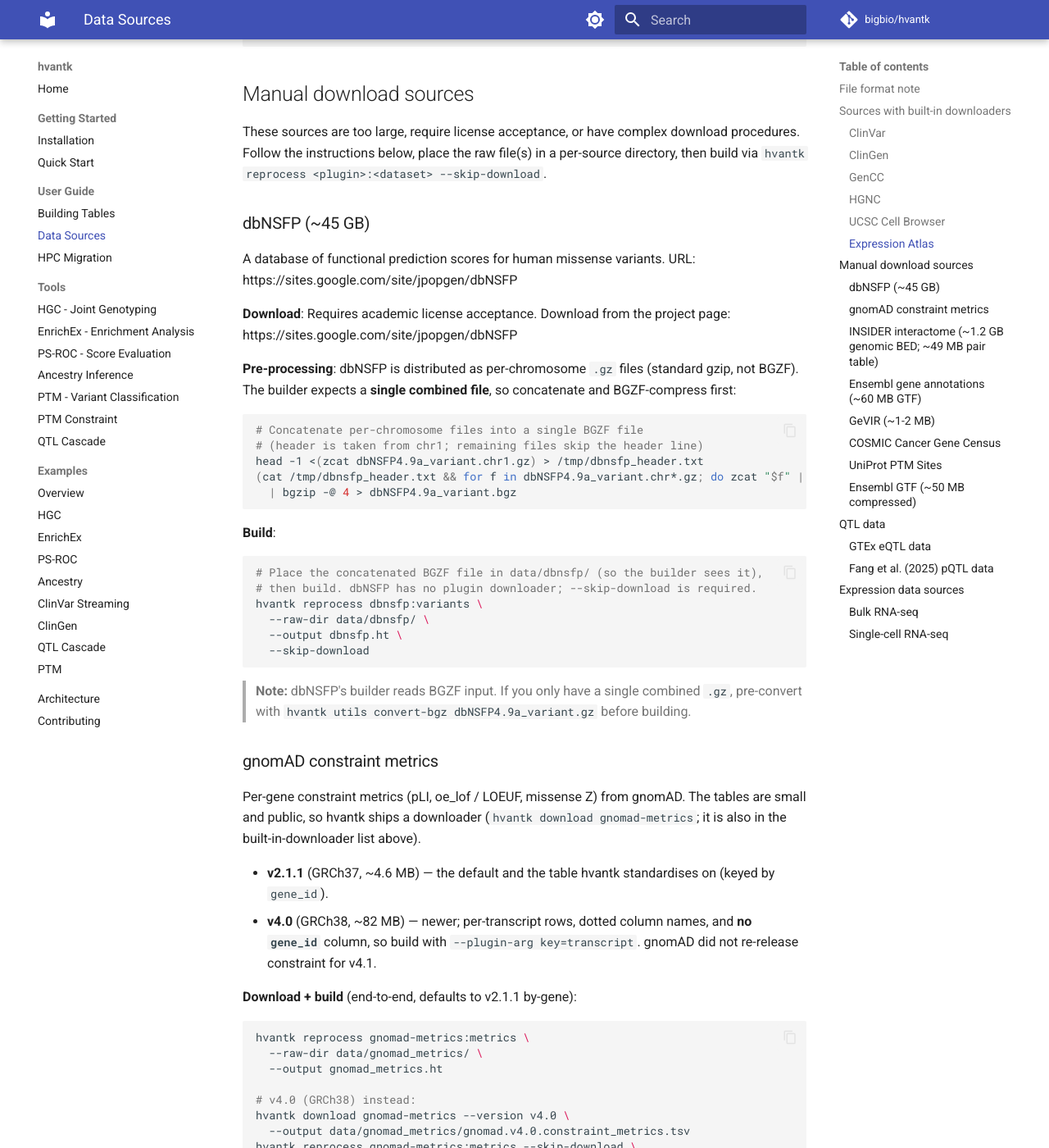
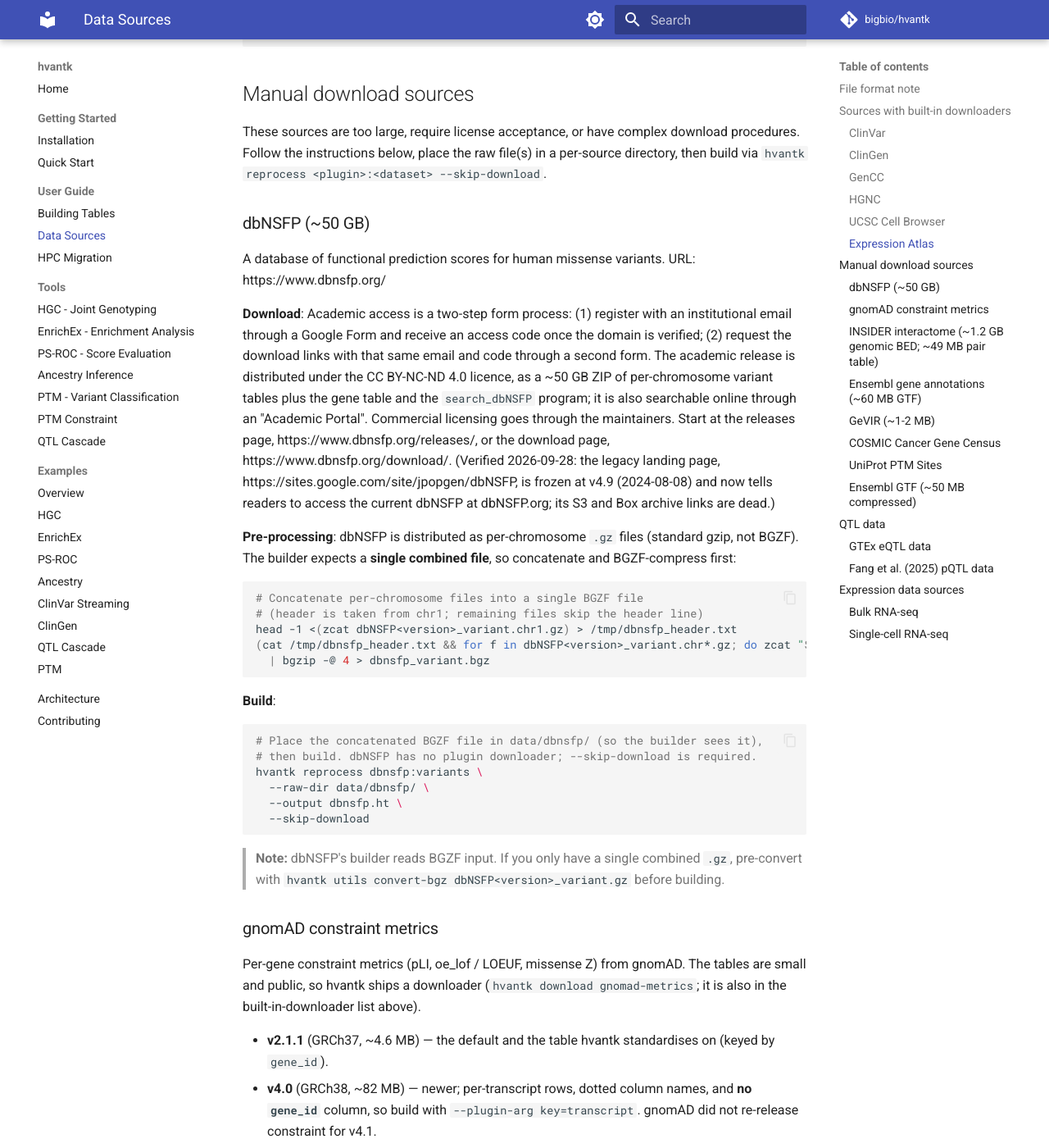
Before and after one commit to bigbio/hvantk, an MkDocs documentation site: the page built from docs_site/guide/data-sources.md, in a window 1280 px wide and 1400 px high, scrolled down 2836 px. Shown: the whole window at 82% size. Built offline with MkDocs 1.6.1 and Material for MkDocs 9.7.7, drawn with Linux system fonts in a browser that asks for light colours; comment, search, counter and statistics services are not loaded.

Commit message:
docs(dbnsfp): document the dbnsfp.org registration route; the legacy links are dead (#321)

````diff
--- a/docs_site/guide/data-sources.md
+++ b/docs_site/guide/data-sources.md
@@ -121,22 +121,21 @@
 
 These sources are too large, require license acceptance, or have complex download procedures. Follow the instructions below, place the raw file(s) in a per-source directory, then build via `hvantk reprocess <plugin>:<dataset> --skip-download`.
 
-### dbNSFP (~45 GB)
+### dbNSFP (~50 GB)
 
 A database of functional prediction scores for human missense variants.
-URL: https://sites.google.com/site/jpopgen/dbNSFP
+URL: https://www.dbnsfp.org/
 
-**Download**: Requires academic license acceptance. Download from the project page:
-https://sites.google.com/site/jpopgen/dbNSFP
+**Download**: Academic access is a two-step form process: (1) register with an institutional email through a Google Form and receive an access code once the domain is verified; (2) request the download links with that same email and code through a second form. The academic release is distributed under the CC BY-NC-ND 4.0 licence, as a ~50 GB ZIP of per-chromosome variant tables plus the gene table and the `search_dbNSFP` program; it is also searchable online through an "Academic Portal". Commercial licensing goes through the maintainers. Start at the releases page, https://www.dbnsfp.org/releases/, or the download page, https://www.dbnsfp.org/download/. (Verified 2026-09-28: the legacy landing page, https://sites.google.com/site/jpopgen/dbNSFP, is frozen at v4.9 (2024-08-08) and now tells readers to access the current dbNSFP at dbNSFP.org; its S3 and Box archive links are dead.)
 
 **Pre-processing**: dbNSFP is distributed as per-chromosome `.gz` files (standard gzip, not BGZF). The builder expects a **single combined file**, so concatenate and BGZF-compress first:
 
 ```bash
 # Concatenate per-chromosome files into a single BGZF file
 # (header is taken from chr1; remaining files skip the header line)
-head -1 <(zcat dbNSFP4.9a_variant.chr1.gz) > /tmp/dbnsfp_header.txt
-(cat /tmp/dbnsfp_header.txt && for f in dbNSFP4.9a_variant.chr*.gz; do zcat "$f" | tail -n +2; done) \
-  | bgzip -@ 4 > dbNSFP4.9a_variant.bgz
+head -1 <(zcat dbNSFP<version>_variant.chr1.gz) > /tmp/dbnsfp_header.txt
+(cat /tmp/dbnsfp_header.txt && for f in dbNSFP<version>_variant.chr*.gz; do zcat "$f" | tail -n +2; done) \
+  | bgzip -@ 4 > dbnsfp_variant.bgz
 ```
 
 **Build**:
@@ -150,7 +149,7 @@
   --skip-download
 ```
 
-> **Note:** dbNSFP's builder reads BGZF input. If you only have a single combined `.gz`, pre-convert with `hvantk utils convert-bgz dbNSFP4.9a_variant.gz` before building.
+> **Note:** dbNSFP's builder reads BGZF input. If you only have a single combined `.gz`, pre-convert with `hvantk utils convert-bgz dbNSFP<version>_variant.gz` before building.
 
 ### gnomAD constraint metrics
 
````
Also changed, not shown: hvantk/skills/dbnsfp/SKILL.md (+4 -3 lines).
